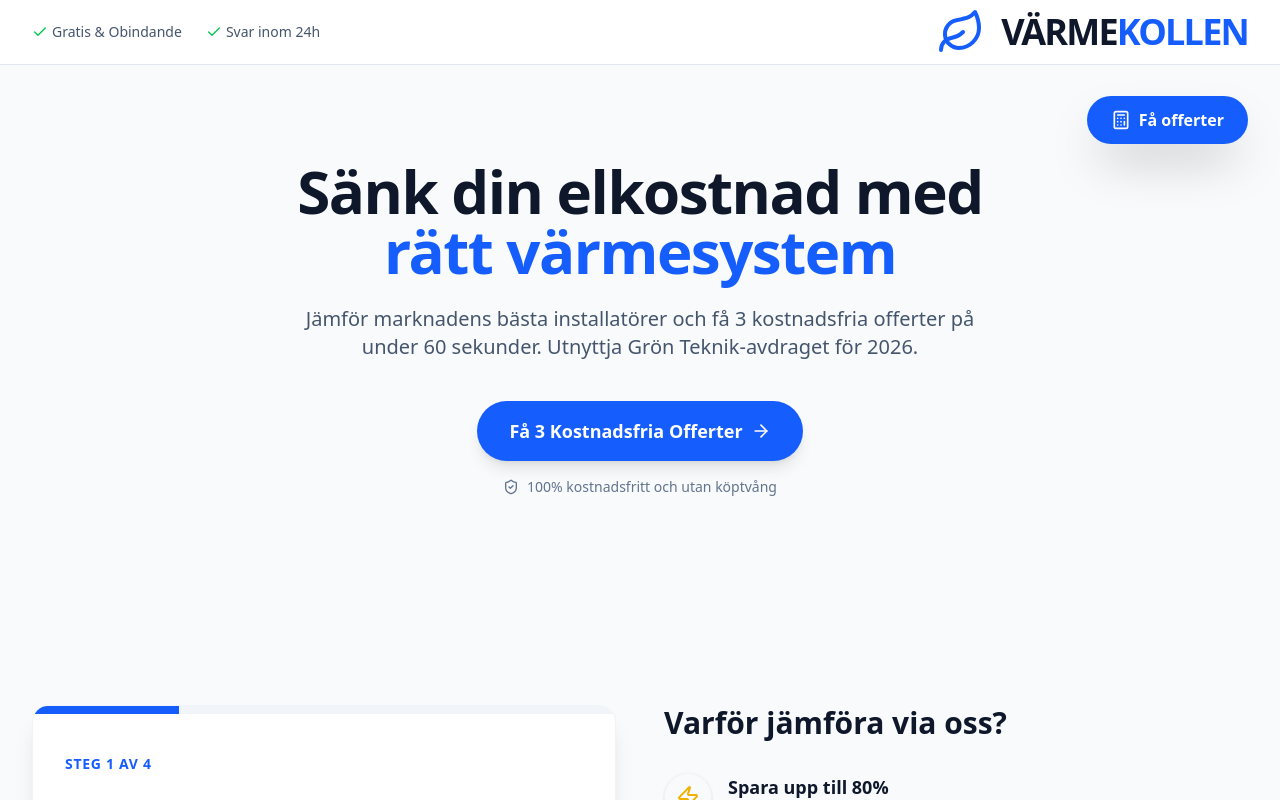
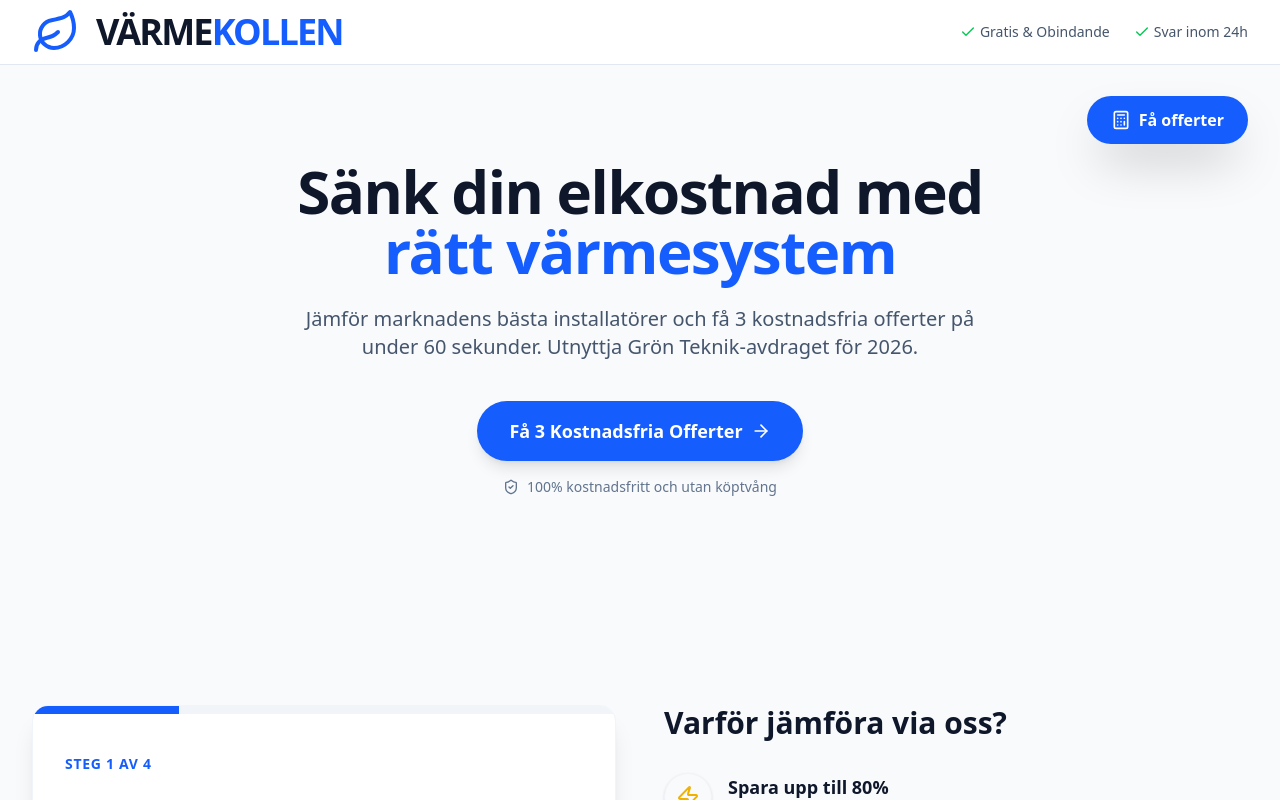
Before and after one commit to kbabic1119/varmekollen, a React (Vite) app: page / in a window 1280 px wide. Shown: the top 800 px of the page. Built offline with nearby package versions, Linux system fonts and the light colour scheme.

Commit message:
style: Move logo back to left side but keep large size

```diff
--- a/src/App.tsx
+++ b/src/App.tsx
@@ -29,13 +29,13 @@ export default function App() {
       {/* Header */}
       <header className="bg-white border-b border-slate-200 sticky top-0 z-50">
         <div className="max-w-7xl mx-auto px-4 sm:px-6 lg:px-8 h-16 flex items-center justify-between">
+          <div className="flex items-center gap-4">
+            <Leaf className="w-12 h-12 text-blue-600" />
+            <span className="font-black text-3xl md:text-4xl tracking-tighter text-slate-900 uppercase">Värme<span className="text-blue-600">Kollen</span></span>
+          </div>
           <div className="hidden sm:flex items-center gap-6 text-sm font-medium text-slate-600">
             <span className="flex items-center gap-1"><Check className="w-4 h-4 text-green-500" /> Gratis & Obindande</span>
             <span className="flex items-center gap-1"><Check className="w-4 h-4 text-green-500" /> Svar inom 24h</span>
-          </div>
-          <div className="flex items-center gap-4">
-            <Leaf className="w-12 h-12 text-blue-600" />
-            <span className="font-black text-3xl md:text-4xl tracking-tighter text-slate-900 uppercase">Värme<span className="text-blue-600">Kollen</span></span>
           </div>
         </div>
       </header>
```
